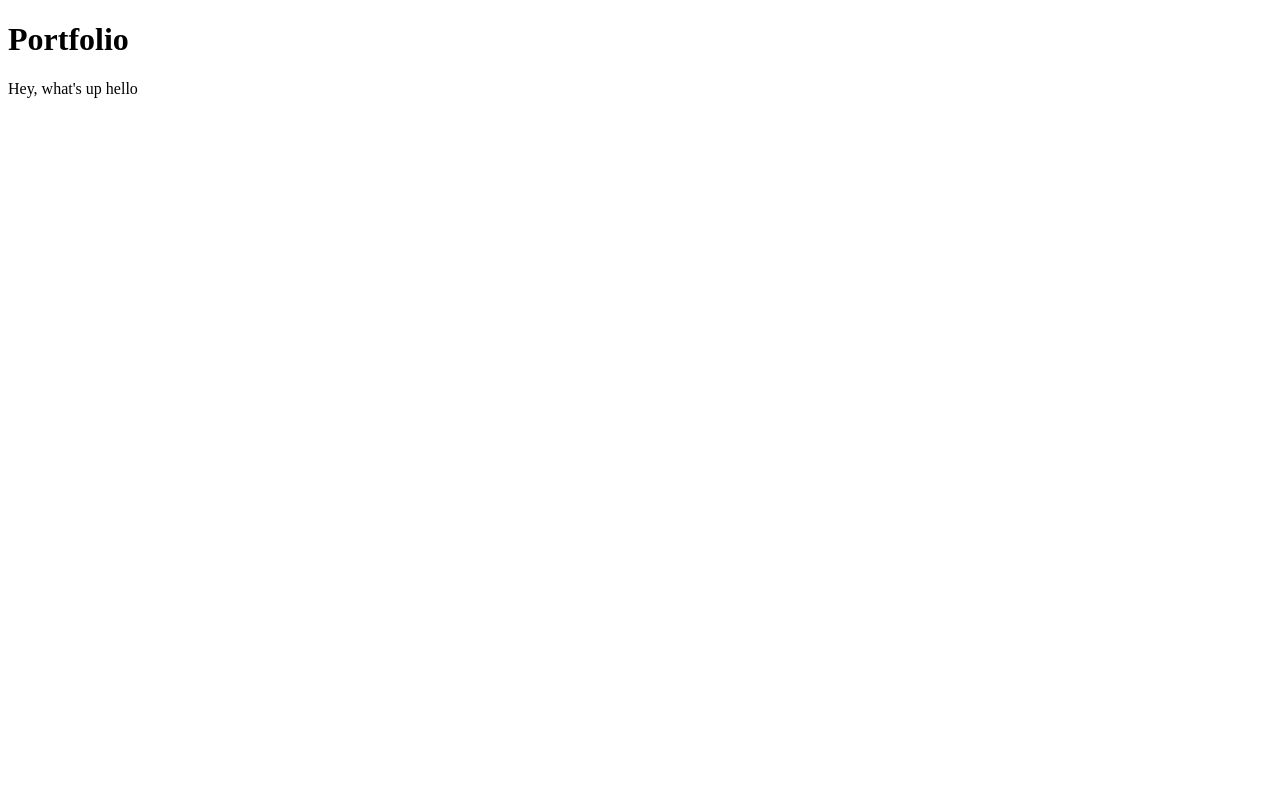
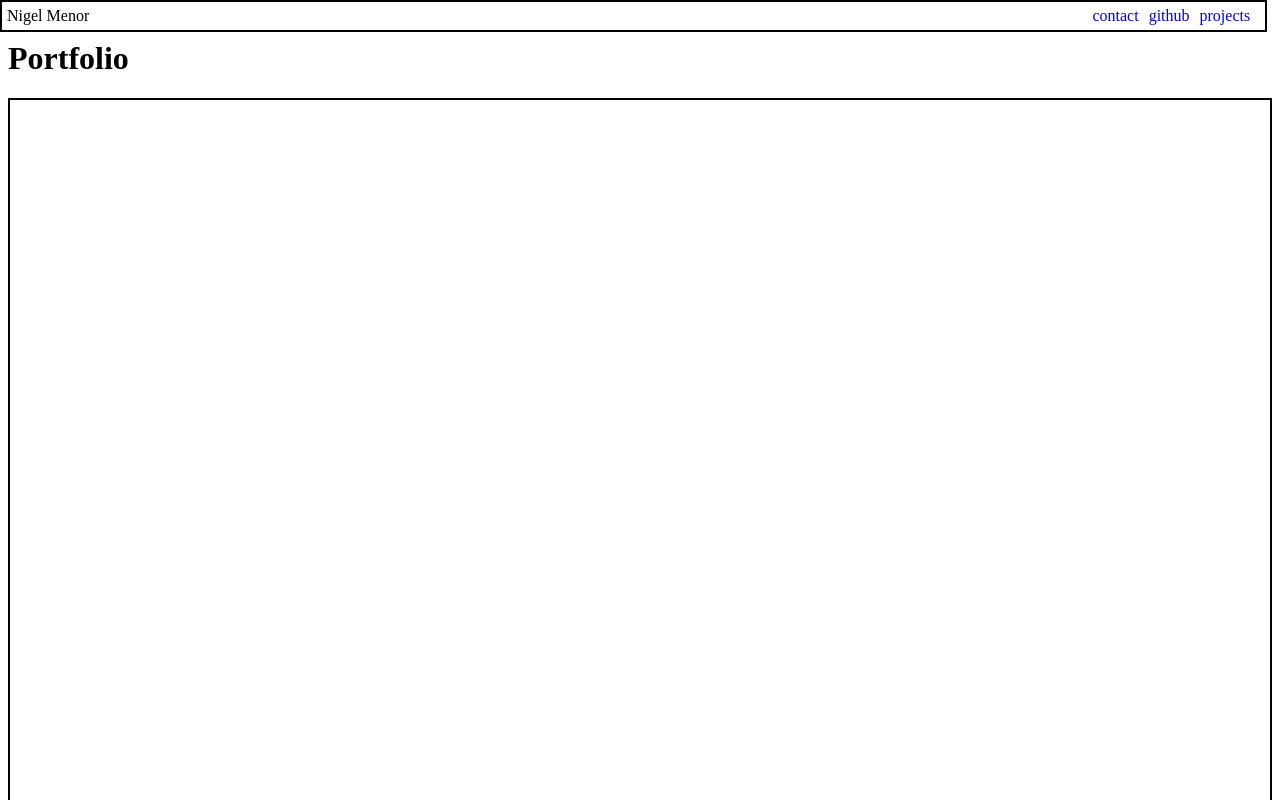
Before and after one commit to itsmenigel/itsmenigel.github.io, a plain HTML site: page index.html in a window 1280 px wide. Shown: the top 800 px of the page. Drawn offline with Linux system fonts and the light colour scheme.

Commit message:
CSS
Added some css and changed some of the html content

```diff
--- /dev/null
+++ b/index.css
@@ -0,0 +1,51 @@
+body {
+	height: 10000px;
+	width: 90%%;
+}
+nav {
+	border-style: solid;
+	border-width: 2px;
+	width: 99%;
+	left: 0px;
+	top: 0px;
+	padding: 5px;
+	position: fixed;
+
+}
+
+nav a {
+	float: right;
+	text-decoration: none;
+	padding-right: 10px;
+
+}
+
+h1 {
+	margin-top: 40px;
+}
+#projects {
+	border-style: solid;
+	border-width: 2px;
+	width:100%;
+	height:75%
+}
+
+#github {
+	border-style: solid;
+	border-width: 2px;
+	width:100%;
+	height:5%
+}
+
+#contact {
+	border-style: solid;
+	border-width: 2px;
+	width:100%;
+	height:5%
+}
+
+* {
+  -webkit-box-sizing: border-box;
+     -moz-box-sizing: border-box;
+          box-sizing: border-box;
+}
--- a/index.html
+++ b/index.html
@@ -1,13 +1,29 @@
 <!DOCTYPE html>
 
 <head>
-   <meta charset="utf-8">
-	<title> Nigel's Portfolio</title>
+   	<meta charset="utf-8">
+	<title> Nigel Menor	</title>
+	<link rel="stylesheet" type="text/css" href="index.css">
 </head>
+
 <body>
-   <h1> Portfolio </h1>
-   <p>
-      Hey, what's up hello
-   </p>
+
+	<nav>
+		Nigel Menor
+   		<a href="#github"> projects </a>
+   		<a href="#github"> github </a>
+   		<a href="#github"> contact </a>
+	</nav>
+
+   	<h1> Portfolio </h1>
+
+   	<div id="projects">
+   	</div>
+
+   	<div id="github">
+   	</div>
+
+   	<div id="contact">
+   	</div>
 
 </body>
```
